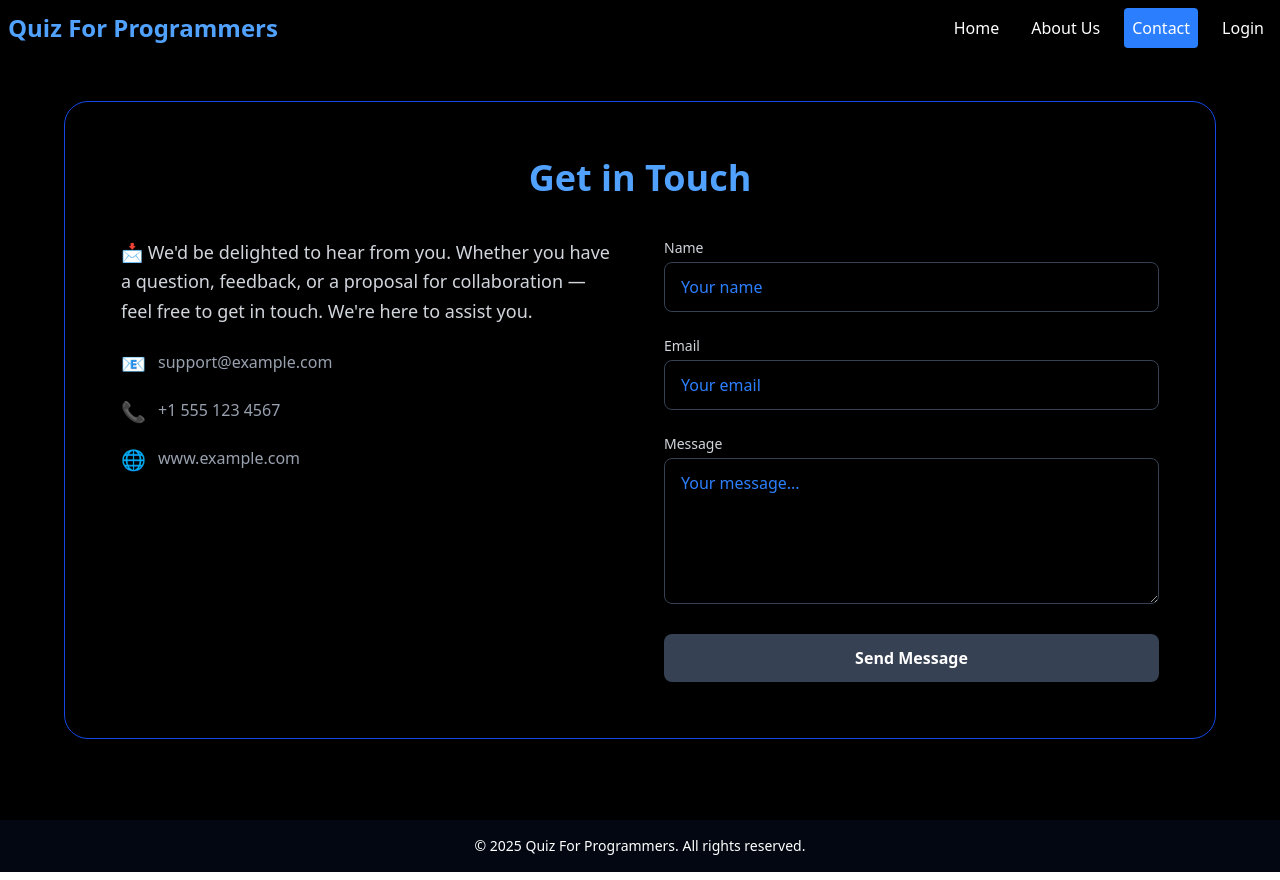
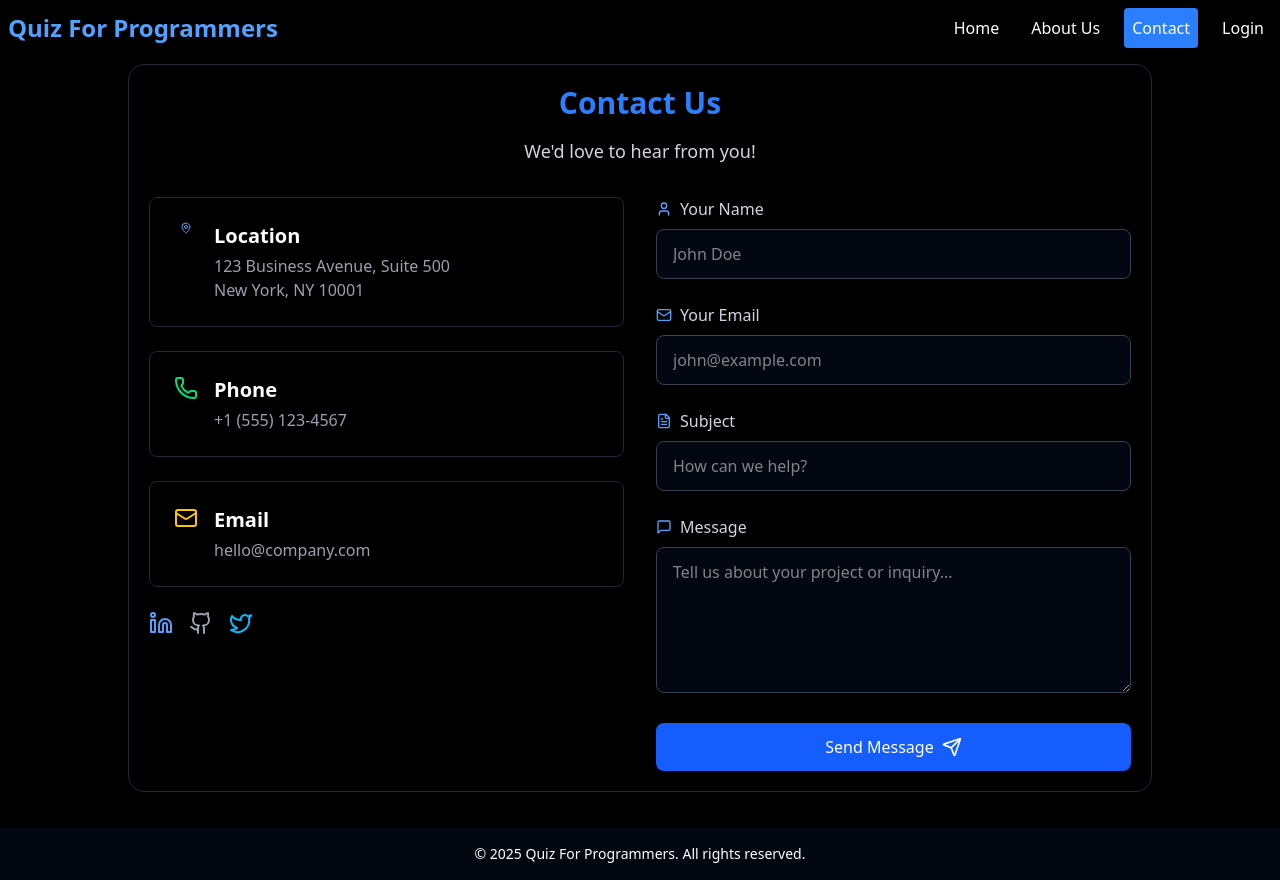
Before and after one commit to 001Albin/Full-Stack-QuizWebsite, a React (Vite) app in the folder quizFrontend/: page /contact in a window 1280 px wide. Built offline with nearby package versions, Linux system fonts and the light colour scheme.

Commit message:
make some sytles

```diff
--- a/quizFrontend/package.json
+++ b/quizFrontend/package.json
@@ -13,6 +13,7 @@
     "@heroicons/react": "^2.2.0",
     "@tailwindcss/postcss": "^4.0.17",
     "axios": "^1.8.4",
+    "lucide-react": "^0.507.0",
     "postcss": "^8.5.3",
     "react": "^19.0.0",
     "react-dom": "^19.0.0",
--- a/quizFrontend/src/components/Contact.jsx
+++ b/quizFrontend/src/components/Contact.jsx
@@ -1,126 +1,159 @@
-import React, { useState } from "react";
+import { useState } from 'react';
+import { Mail, Phone, MapPin, Send, Linkedin, Github, Twitter, User, FileText, MessageSquare } from 'lucide-react';
 
-const Contact = () => {
-  const [form, setForm] = useState({ name: "", email: "", message: "" });
-  const [error, setError] = useState("");
-  const [success, setSuccess] = useState(false);
-  const [isSubmitting, setIsSubmitting] = useState(false);
+export default function ContactForm() {
+  const [formData, setFormData] = useState({
+    name: '',
+    email: '',
+    subject: '',
+    message: ''
+  });
 
-  const handleChange = (e) =>
-    setForm({ ...form, [e.target.name]: e.target.value });
+  const handleChange = (e) => {
+    const { name, value } = e.target;
+    setFormData(prevState => ({
+      ...prevState,
+      [name]: value
+    }));
+  };
 
-  const handleSubmit = async (e) => {
+  const handleSubmit = (e) => {
     e.preventDefault();
-    if (Object.values(form).some((v) => !v.trim())) {
-      setError("All fields are required.");
-      return;
-    }
-    setError("");
-    setIsSubmitting(true);
-    try {
-      await new Promise((r) => setTimeout(r, 1200));
-      console.log("Submitted:", form);
-      setSuccess(true);
-      setForm({ name: "", email: "", message: "" });
-    } catch (err) {
-      setError("Something went wrong. Please try again.");
-      console.error(err);
-    } finally {
-      setIsSubmitting(false);
-    }
+    console.log('Form submitted:', formData);
+    alert('Thank you for your message! We will get back to you soon.');
+    setFormData({ name: '', email: '', subject: '', message: '' });
   };
 
   return (
-    <section className="bg-black text-white min-h-screen flex items-center justify-center px-4 sm:px-6 lg:px-8 mt-5">
+    <div className="min-h-screen bg-black text-white flex items-center justify-center p-4 mt-7">
+      <div className="max-w-5xl w-full bg-black p-5 rounded-2xl shadow-lg border border-gray-800">
+        <h1 className="text-3xl font-bold text-blue-500 text-center mb-4">Contact Us</h1>
+        <p className="text-gray-300 text-lg text-center mb-8">We'd love to hear from you!</p>
 
-      <div className="max-w-6xl mx-auto bg-opacity-90 backdrop-blur-lg border border-blue-700 rounded-3xl shadow-xl p-8 md:p-14">
-        <h2 className="text-3xl sm:text-4xl font-bold text-center text-blue-400 mb-10">
-          Get in Touch
-        </h2>
+        <div className="grid grid-cols-1 lg:grid-cols-2 gap-8">
+          {/* Contact Info */}
+          <div className="space-y-6">
+            <div className="bg-black border border-gray-800 p-6 rounded-lg shadow-md">
+              <div className="flex items-start">
+                <div className="text-blue-400 mr-4">
+                  <MapPin className="w-6 h-3" />
+                </div>
+                <div>
+                  <h3 className="text-xl font-semibold">Location</h3>
+                  <p className="text-gray-400 mt-1">123 Business Avenue, Suite 500<br />New York, NY 10001</p>
+                </div>
+              </div>
+            </div>
 
-        <div className="grid grid-cols-1 md:grid-cols-2 gap-12">
-          {/* Left Section - Contact Info */}
-          <div className="space-y-6">
-            <p className="text-lg leading-relaxed text-gray-300">
-            📩 We'd be delighted to hear from you. Whether you have a question, feedback, or a
-            proposal for collaboration — feel free to get in touch. We're here to assist you.
-            </p>
+            <div className="bg-black border border-gray-800 p-6 rounded-lg shadow-md">
+              <div className="flex items-start">
+                <div className="text-green-400 mr-4">
+                  <Phone className="w-6 h-6" />
+                </div>
+                <div>
+                  <h3 className="text-xl font-semibold">Phone</h3>
+                  <p className="text-gray-400 mt-1">+1 (555) 123-4567</p>
+                </div>
+              </div>
+            </div>
 
-            <ul className="space-y-5 text-base text-gray-400">
-              <li className="flex items-start space-x-3">
-                <span className="text-blue-400 text-xl">📧</span>
-                <span>support@example.com</span>
-              </li>
-              <li className="flex items-start space-x-3">
-                <span className="text-blue-400 text-xl">📞</span>
-                <span>+1 555 123 4567</span>
-              </li>
-              <li className="flex items-start space-x-3">
-                <span className="text-blue-400 text-xl">🌐</span>
-                <span>www.example.com</span>
-              </li>
-            </ul>
+            <div className="bg-black border border-gray-800 p-6 rounded-lg shadow-md">
+              <div className="flex items-start">
+                <div className="text-yellow-400 mr-4">
+                  <Mail className="w-6 h-6" />
+                </div>
+                <div>
+                  <h3 className="text-xl font-semibold">Email</h3>
+                  <p className="text-gray-400 mt-1">hello@company.com</p>
+                </div>
+              </div>
+            </div>
+
+            <div className="flex space-x-4 mt-6">
+              <a href="#" className="text-blue-400 hover:text-blue-500">
+                <Linkedin className="w-6 h-6" />
+              </a>
+              <a href="#" className="text-gray-400 hover:text-white">
+                <Github className="w-6 h-6" />
+              </a>
+              <a href="#" className="text-sky-400 hover:text-sky-500">
+                <Twitter className="w-6 h-6" />
+              </a>
+            </div>
           </div>
 
-          {/* Right Section - Contact Form */}
+          {/* Contact Form */}
           <form onSubmit={handleSubmit} className="space-y-6">
-            {["name", "email", "message"].map((key) => (
-              <div key={key}>
-                <label
-                  htmlFor={key}
-                  className="block text-sm font-medium text-gray-300 mb-1 capitalize"
-                >
-                  {key}
-                </label>
-                {key === "message" ? (
-                  <textarea
-                    id={key}
-                    name={key}
-                    value={form[key]}
-                    onChange={handleChange}
-                    rows="5"
-                    className="w-full px-4 py-3 rounded-lg bg-black border border-gray-700 text-white placeholder-blue-500 focus:outline-none focus:ring-2 focus:ring-blue-500"
-                    placeholder="Your message..."
-                  />
-                ) : (
-                  <input
-                    type={key === "email" ? "email" : "text"}
-                    id={key}
-                    name={key}
-                    value={form[key]}
-                    onChange={handleChange}
-                    className="w-full px-4 py-3 rounded-lg bg-black border border-gray-700 text-white placeholder-blue-500 focus:outline-none focus:ring-2 focus:ring-blue-500"
-                    placeholder={`Your ${key}`}
-                  />
-                )}
-              </div>
-            ))}
+            <div>
+              <label className="block text-gray-300 mb-2 flex items-center">
+                <User className="w-4 h-4 mr-2 text-blue-400" />
+                Your Name
+              </label>
+              <input
+                type="text"
+                name="name"
+                value={formData.name}
+                onChange={handleChange}
+                className="w-full px-4 py-3 bg-gray-950 border border-gray-700 rounded-lg focus:outline-none focus:ring-2 focus:ring-blue-500 text-white"
+                placeholder="John Doe"
+              />
+            </div>
 
-            {error && (
-              <p className="text-sm text-red-500 text-center">{error}</p>
-            )}
-            {success && (
-              <p className="text-sm text-green-500 text-center">
-                Message sent successfully!
-              </p>
-            )}
+            <div>
+              <label className="block text-gray-300 mb-2 flex items-center">
+                <Mail className="w-4 h-4 mr-2 text-blue-400" />
+                Your Email
+              </label>
+              <input
+                type="email"
+                name="email"
+                value={formData.email}
+                onChange={handleChange}
+                className="w-full px-4 py-3 bg-gray-950 border border-gray-700 rounded-lg focus:outline-none focus:ring-2 focus:ring-blue-500 text-white"
+                placeholder="john@example.com"
+              />
+            </div>
+
+            <div>
+              <label className="block text-gray-300 mb-2 flex items-center">
+                <FileText className="w-4 h-4 mr-2 text-blue-400" />
+                Subject
+              </label>
+              <input
+                type="text"
+                name="subject"
+                value={formData.subject}
+                onChange={handleChange}
+                className="w-full px-4 py-3 bg-gray-950 border border-gray-700 rounded-lg focus:outline-none focus:ring-2 focus:ring-blue-500 text-white"
+                placeholder="How can we help?"
+              />
+            </div>
+
+            <div>
+              <label className="block text-gray-300 mb-2 flex items-center">
+                <MessageSquare className="w-4 h-4 mr-2 text-blue-400" />
+                Message
+              </label>
+              <textarea
+                name="message"
+                value={formData.message}
+                onChange={handleChange}
+                rows="5"
+                className="w-full px-4 py-3 bg-gray-950 border border-gray-700 rounded-lg focus:outline-none focus:ring-2 focus:ring-blue-500 text-white"
+                placeholder="Tell us about your project or inquiry..."
+              ></textarea>
+            </div>
 
             <button
               type="submit"
-              disabled={isSubmitting}
-              className={`w-full py-3 rounded-lg font-semibold transition-all duration-300 ${
-                isSubmitting
-                  ? "bg-blue-800 opacity-60 cursor-not-allowed"
-                  : "bg-gray-700 hover:bg-blue-600"
-              }`}
+              className="w-full bg-blue-600 hover:bg-blue-700 text-white font-medium py-3 px-6 rounded-lg flex items-center justify-center transition duration-300"
             >
-              {isSubmitting ? "Sending..." : "Send Message"}
+              Send Message
+              <Send className="w-5 h-5 ml-2" />
             </button>
           </form>
         </div>
       </div>
-    </section>
+    </div>
   );
-};
-
-export default Contact;
+}
--- a/quizFrontend/src/components/Home.jsx
+++ b/quizFrontend/src/components/Home.jsx
@@ -12,7 +12,7 @@ const Home = () => {
     navigate("/start"); // Navigate to /choose when button is clicked
   };
   return (
-    <div className="bg-black text-white min-h-screen flex flex-col items-center justify-center p-4 mt-7">
+    <div className="bg-black text-white min-h-screen flex flex-col items-center justify-center p-4 mt-6">
       <header className="text-center mb-8">
         <h1 className="text-3xl font-extrabold mb-3 tracking-tight leading-tight text-green-500">
           Master Coding with Interactive Quizzes
--- a/quizFrontend/src/components/Login.jsx
+++ b/quizFrontend/src/components/Login.jsx
@@ -1,12 +1,13 @@
-import React, { useState } from "react";
-import { useNavigate } from "react-router-dom";
+import { useState } from "react";
+import { useNavigate } from 'react-router-dom';
+
 
 export default function Login() {
+  const navigate = useNavigate();
   const [isSignUp, setIsSignUp] = useState(false);
   const [userEmail, setUserEmail] = useState("");
   const [userPassword, setUserPassword] = useState("");
   const [userName, setUserName] = useState("");
-  const navigate = useNavigate();
 
   const handleUserLogin = (e) => {
     e.preventDefault();
@@ -18,63 +19,122 @@ export default function Login() {
     console.log("User SignUp:", { userName, userEmail, userPassword });
   };
 
+  const navigateToAdmin = () => {
+    console.log("Navigate to admin portal");
+    navigate("/auth");
+  };
+
   return (
     <div className="min-h-screen flex items-center justify-center bg-black text-white px-4 sm:px-6 lg:px-8">
-      <div className="flex flex-col md:flex-row w-full max-w-4xl bg-black-500 rounded-lg shadow-lg overflow-hidden">
+      <div className="flex flex-col md:flex-row w-full max-w-4xl rounded-2xl shadow-2xl overflow-hidden">
         {/* Left Side - Description */}
-        <div className="hidden md:flex flex-col justify-center p-8 w-1/2 bg-black-500">
-          <h2 className="text-3xl font-bold text-blue-400 mb-4">Welcome Back!</h2>
-          <p className="text-gray-400 text-lg">
-            Access your account and continue exploring the world of coding challenges and quizzes. Improve your skills and compete with others!
+        <div className="hidden md:flex flex-col justify-center p-10 w-1/2 bg-gradient-to-br from-black to-gray-950 relative overflow-hidden">
+          <div className="absolute top-0 left-0 w-full h-full opacity-10">
+            <div className="absolute top-10 left-10 w-24 h-24 bg-blue-400 rounded-full blur-xl"></div>
+            <div className="absolute bottom-10 right-10 w-32 h-32 bg-indigo-600 rounded-full blur-xl"></div>
+            <div className="absolute top-1/2 left-1/4 w-16 h-16 bg-purple-500 rounded-full blur-lg"></div>
+          </div>
+
+          <div className="relative z-10">
+            <h2 className="text-4xl font-bold text-white mb-6">
+              {isSignUp ? "Join Our Community" : "Welcome Back!"}
+            </h2>
+            <p className="text-blue-100 text-lg leading-relaxed">
+              {isSignUp
+                ? "Create an account and start your journey with us. Challenge yourself, improve your skills, and connect with like-minded coders."
+                : "Access your account and continue exploring the world of coding challenges and quizzes. Track your progress and compete with others!"}
             </p>
+
+            <div className="mt-8 flex space-x-2">
+              <div className="h-2 w-16 bg-blue-400 rounded-full"></div>
+              <div className="h-2 w-4 bg-blue-300 rounded-full"></div>
+              <div className="h-2 w-2 bg-blue-200 rounded-full"></div>
             </div>
+          </div>
+        </div>
+
         {/* Right Side - Login Form */}
-        <div className="w-full md:w-1/2 p-8 text-center">
-          <h2 className="text-2xl font-semibold text-blue-400 mb-4">
-            {isSignUp ? "Create an Account" : "Sign In"}
+        <div className="w-full md:w-1/2 p-8 md:p-10 bg-black text-center relative">
+          <div className="absolute top-0 left-0 w-full h-2 bg-black"></div>
+
+          <h2 className="text-3xl font-bold text-white mb-2">
+            {isSignUp ? "Create Account" : "Sign In"}
           </h2>
-          <form onSubmit={isSignUp ? handleSignUp : handleUserLogin} className="space-y-4">
+          <p className="text-gray-400 mb-6">
+            {isSignUp ? "Fill in your details to get started" : "Enter your credentials to access your account"}
+          </p>
+
+          <div className="space-y-5">
             {isSignUp && (
+              <div className="relative">
                 <input
                   type="text"
                   placeholder="Username"
                   value={userName}
                   onChange={(e) => setUserName(e.target.value)}
-                className="w-full p-3 rounded-lg bg-gray-800 border border-gray-700 text-white"
+                  className="w-full p-4 pl-4 rounded-lg bg-black border border-gray-700 focus:border-blue-500 focus:outline-none focus:ring-2 focus:ring-blue-500/30 text-white placeholder-gray-400 transition duration-200"
                 />
+              </div>
             )}
+
+            <div className="relative">
               <input
                 type="email"
-              placeholder="Email"
+                placeholder="Email Address"
                 value={userEmail}
                 onChange={(e) => setUserEmail(e.target.value)}
-              className="w-full p-3 rounded-lg bg-gray-800 border border-gray-700 text-white"
+                className="w-full p-4 pl-4 rounded-lg bg-gray-800/50 border border-gray-700 focus:border-blue-500 focus:outline-none focus:ring-2 focus:ring-blue-500/30 text-white placeholder-gray-400 transition duration-200"
               />
+            </div>
+
+            <div className="relative">
               <input
                 type="password"
                 placeholder="Password"
                 value={userPassword}
                 onChange={(e) => setUserPassword(e.target.value)}
-              className="w-full p-3 rounded-lg bg-gray-800 border border-gray-700 text-white"
+                className="w-full p-4 pl-4 rounded-lg bg-gray-800/50 border border-gray-700 focus:border-blue-500 focus:outline-none focus:ring-2 focus:ring-blue-500/30 text-white placeholder-gray-400 transition duration-200"
               />
-            <button type="submit" className="w-full py-3 rounded-lg bg-blue-600 hover:bg-blue-500 text-white font-semibold">
-              {isSignUp ? "Sign Up" : "Login"}
+            </div>
+
+            <button
+              onClick={isSignUp ? handleSignUp : handleUserLogin}
+              className="w-full py-4 rounded-lg bg-gradient-to-r from-blue-600 to-indigo-600 hover:from-blue-500 hover:to-indigo-500 text-white font-semibold text-lg shadow-lg shadow-blue-600/30 transition duration-200 transform hover:translate-y-px"
+            >
+              {isSignUp ? "Create Account" : "Sign In"}
             </button>
-          </form>
-          <div className="flex justify-between mt-4 text-sm">
-            <button className="text-gray-400 hover:underline">Forgot Password?</button>
-            <button onClick={() => setIsSignUp(!isSignUp)} className="text-gray-400 hover:underline">
+          </div>
+
+          <div className="flex flex-col sm:flex-row justify-between mt-6 text-sm gap-4">
+            <button className="text-gray-400 hover:text-blue-400 transition duration-200">
+              Forgot Password?
+            </button>
+            <button
+              onClick={() => setIsSignUp(!isSignUp)}
+              className="text-gray-400 hover:text-blue-400 transition duration-200"
+            >
               {isSignUp ? "Already have an account?" : "Don't have an account? Sign Up"}
             </button>
           </div>
-          <hr className="my-4 border-gray-700" />
-          <p className="text-gray-400 text-sm mb-2">Only authorized administrators can access the admin portal.</p>
+
+          <div className="relative my-8">
+            <hr className="border-gray-700" />
+            <span className="absolute top-1/2 left-1/2 transform -translate-x-1/2 -translate-y-1/2 bg-black px-3 text-gray-500 text-sm">
+              OR
+            </span>
+          </div>
+
+          <div className="space-y-4">
+            <p className="text-gray-400 text-sm mb-2">
+              Only authorized administrators can access the admin portal.
+            </p>
             <button
-            onClick={() => navigate("/auth")}
-            className="w-full py-3 rounded-lg bg-red-600 hover:bg-red-500 text-white font-semibold"
+              onClick={navigateToAdmin}
+              className="w-full py-4 rounded-lg bg-gradient-to-r from-red-600 to-red-700 hover:from-red-500 hover:to-red-600 text-white font-semibold shadow-lg shadow-red-600/30 transition duration-200"
             >
-            Go to Admin Portal
+              Admin Portal
             </button>
+          </div>
         </div>
       </div>
     </div>
--- a/quizFrontend/src/components/header.jsx
+++ b/quizFrontend/src/components/header.jsx
@@ -64,7 +64,7 @@ const Header = () => {
 
       {/* Mobile Menu */}
       {isMenuOpen && (
-        <div className="md:hidden bg-black p-4">
+        <div className="md:hidden bg-black p-8">
           <div className="flex flex-col space-y-2">
             <Link to="/" onClick={handleLinkClick}
               className={`p-2 rounded hover:bg-blue-800 ${isActive('/')}`}>
```
Also changed, not shown: 1 other file (tests, documents, lock files or other folders). Lines whose indentation alone changed are shown as unchanged.
